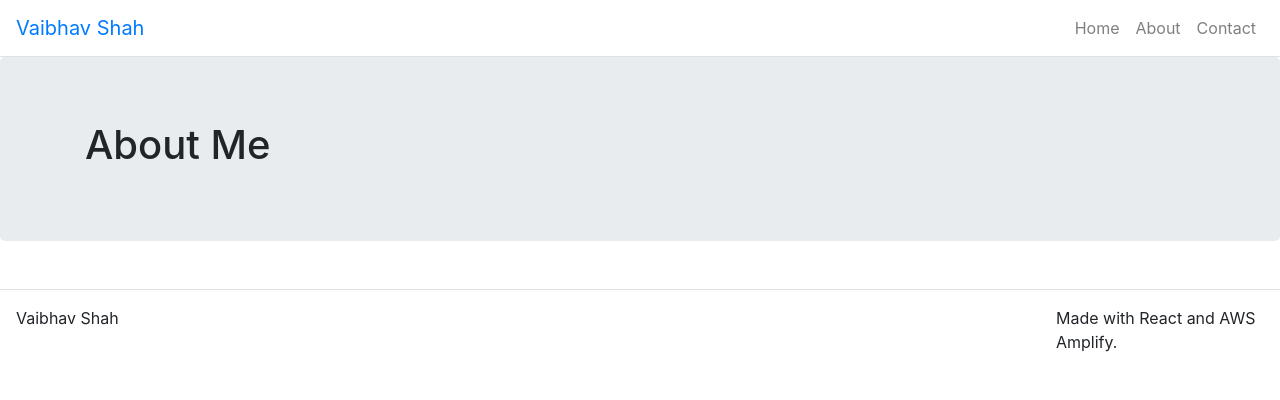
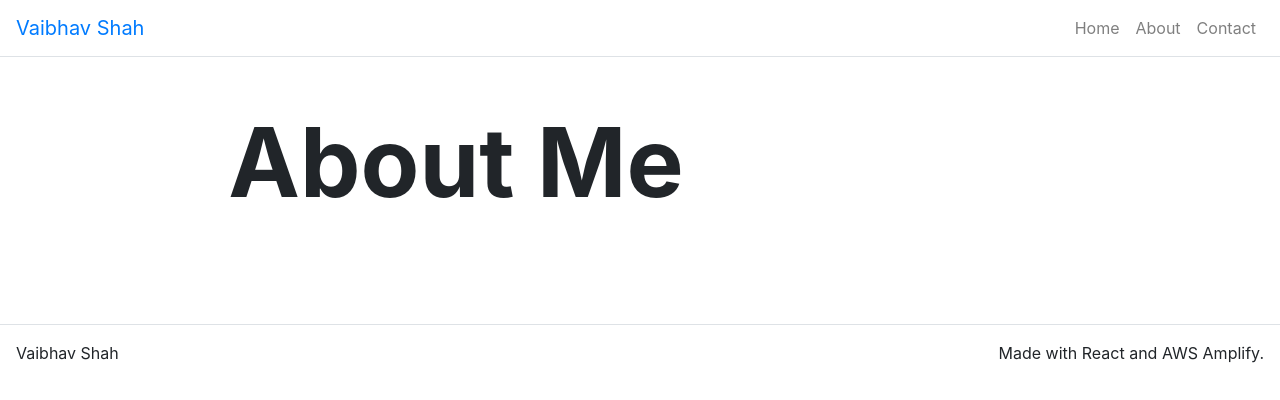
Before and after one commit to vaibhavshah96/vaibhavshahdevapp, a React (Create React App) app: page /About in a window 1280 px wide. Shown: the top 400 px of the page. Built offline with nearby package versions, Linux system fonts and the light colour scheme.

Commit message:
Adjusted Hero.

```diff
--- a/src/components/Footer.jsx
+++ b/src/components/Footer.jsx
@@ -8,10 +8,10 @@
     <footer className="mt-5">
       <Container fluid={true}>
         <Row className="border-top justify-content-between p-3">
-          <Col className="p-0" md={3}>
+          <Col className="p-0" md={3} sm={5}>
             Vaibhav Shah
           </Col>
-          <Col className="p-0 d-flex justify-content-end" md={2} sm={1}>
+          <Col className="p-0 d-flex justify-content-end" md={3} sm={12}>
             Made with React and AWS Amplify.
           </Col>
         </Row>
--- a/src/components/Hero.jsx
+++ b/src/components/Hero.jsx
@@ -6,13 +6,19 @@
 
 function Hero(props) {
   return (
-    <Jumbotron>
-      <Container>
-        <Row>
-          <Col>
-            {props.title && <h1>{props.title}</h1>}
-            {props.subTitle && <h3>{props.subTitle}</h3>}
-            {props.text && <h3>{props.text}</h3>}
+    <Jumbotron className="bg-transparent jumbotron-fluid p-0">
+      <Container fluid={true}>
+        <Row className="justify-content-center py-5">
+          <Col md={8} sm={12}>
+            {props.title && (
+              <h1 className="display-1 font-weight-bolder">{props.title}</h1>
+            )}
+            {props.subTitle && (
+              <h3 clasName="display-4 font-weight-light">{props.subTitle}</h3>
+            )}
+            {props.text && (
+              <h3 className="lead font-weight-light">{props.text}</h3>
+            )}
           </Col>
         </Row>
       </Container>
```
Also changed, not shown: 1 other file (tests, documents, lock files or other folders).
